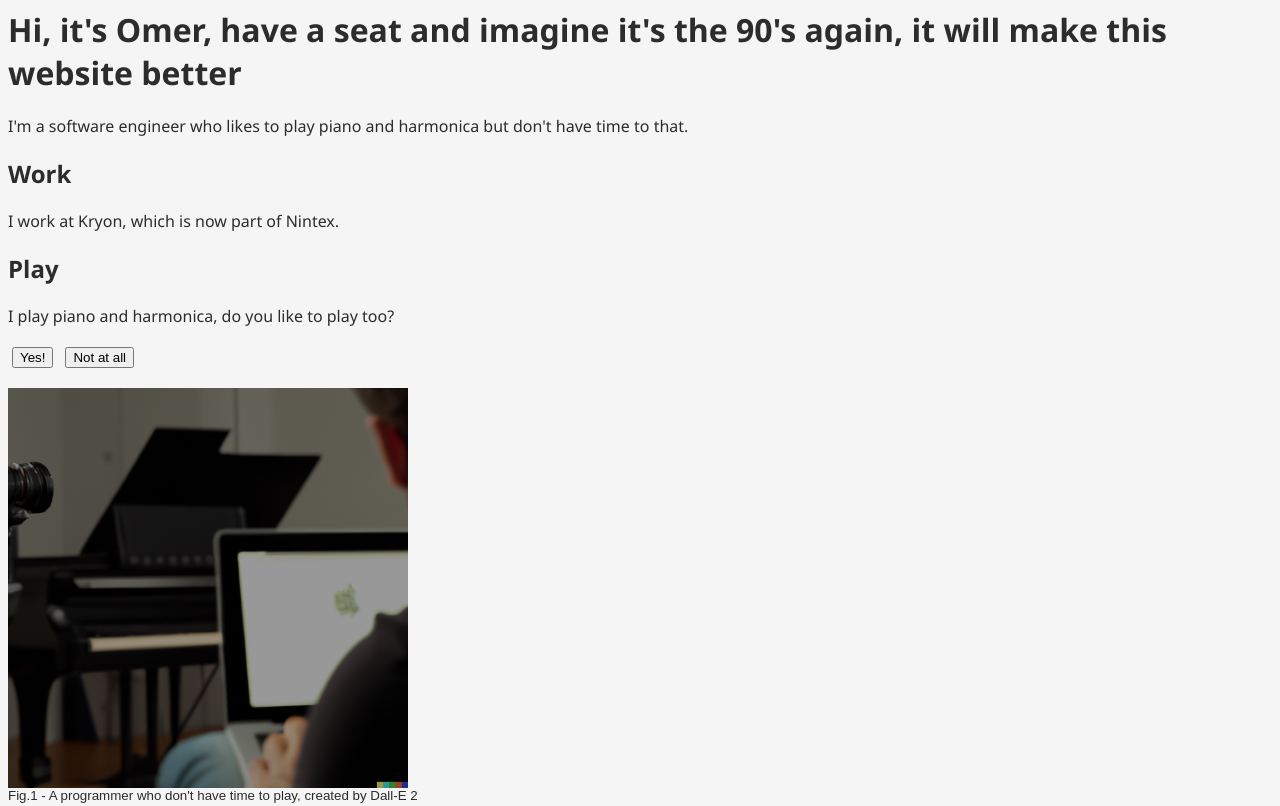
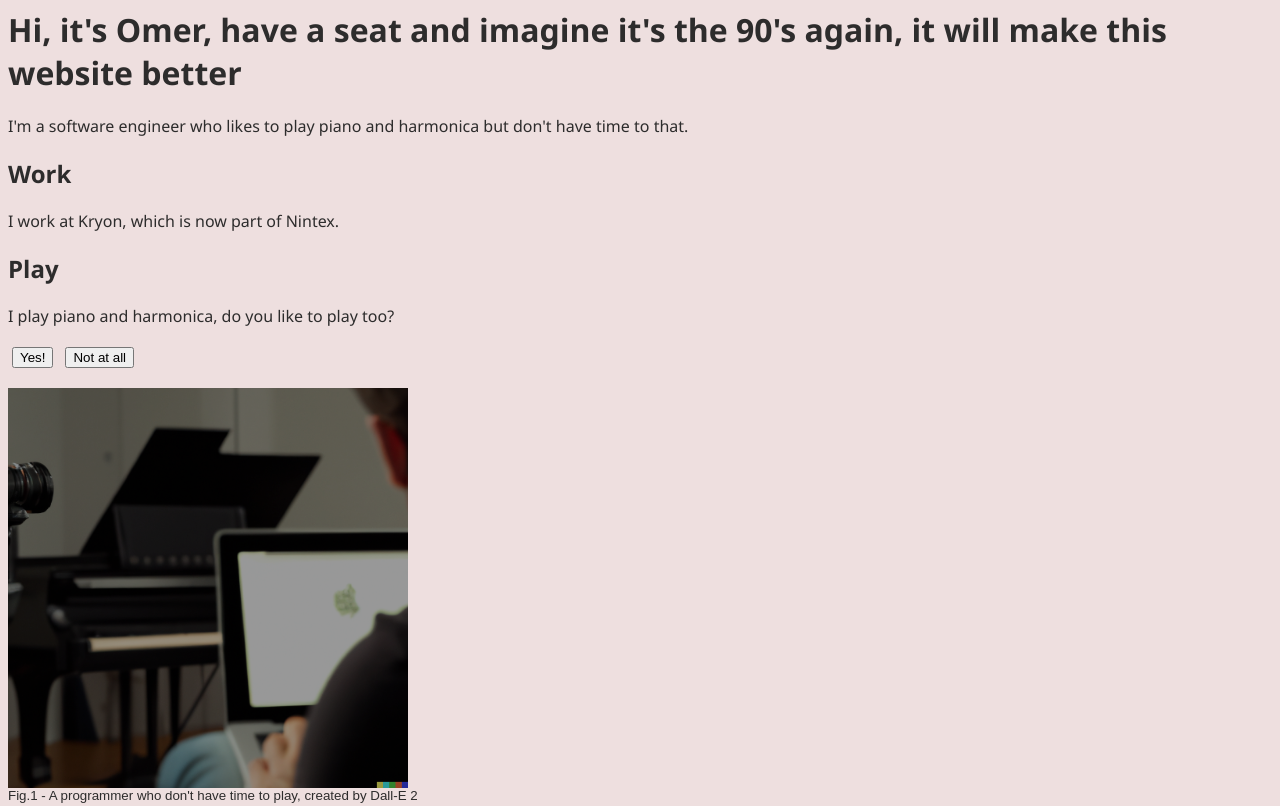
Before and after one commit to omerbenishu/CatDemoApp, a website: page index.html in a window 1280 px wide. Shown: the top 806 px of the page. Drawn offline with Linux system fonts and the light colour scheme.

Commit message:
change default bg

```diff
--- a/index.css
+++ b/index.css
@@ -1,5 +1,5 @@
 body {
-  background-color: #f5f5f5;
+  background-color: #eedfdf;
   color: #2d2c2c
 }
 
```
